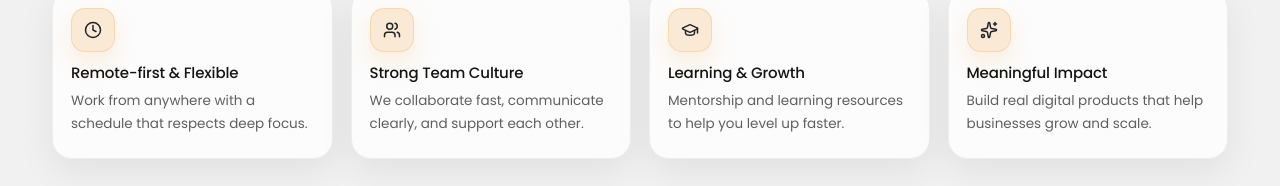
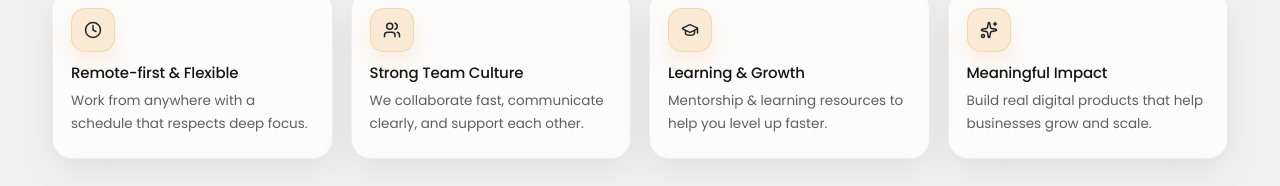
Before and after one commit to LearningCenterDev/press1site, a React (Vite) app: page /career in a window 1280 px wide. Shown: the part 686-872 px from the top of the page. Built offline with nearby package versions, Linux system fonts and the light colour scheme.

Commit message:
fix: correct description formatting in Career.jsx

```diff
--- a/src/pages/Career.jsx
+++ b/src/pages/Career.jsx
@@ -25,7 +25,7 @@ const perks = [
     },
     {
         title: "Learning & Growth",
-        desc: "Mentorship and learning resources to help you level up faster.",
+        desc: "Mentorship & learning resources to help you level up faster.",
         icon: GraduationCap,
     },
     {
```
